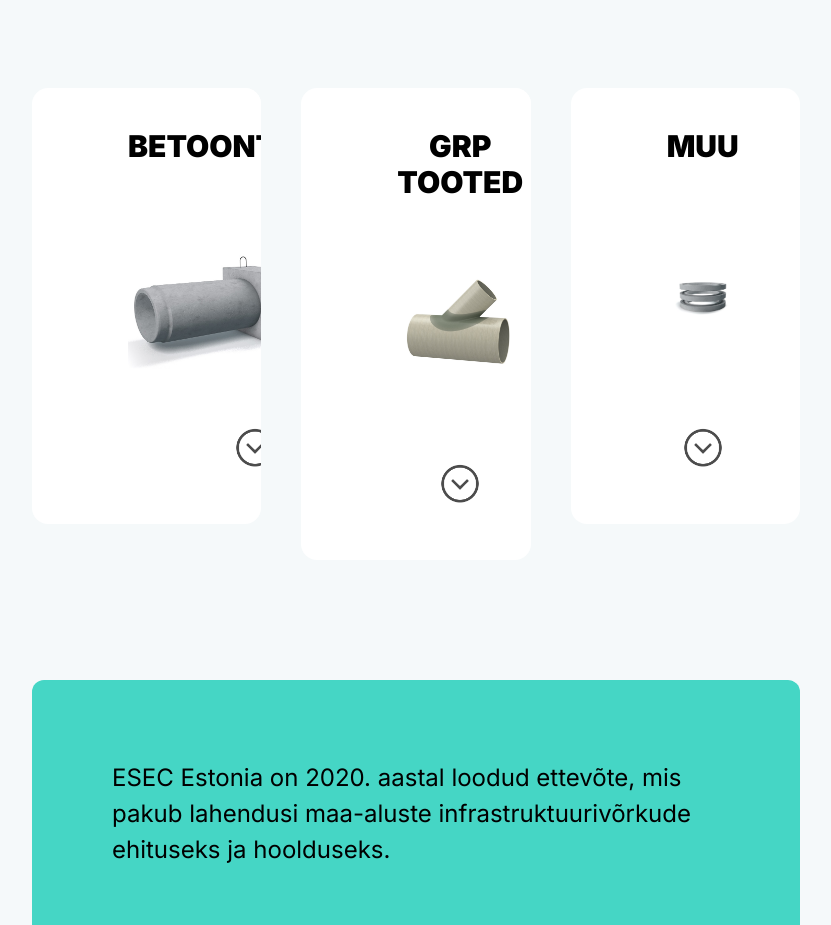
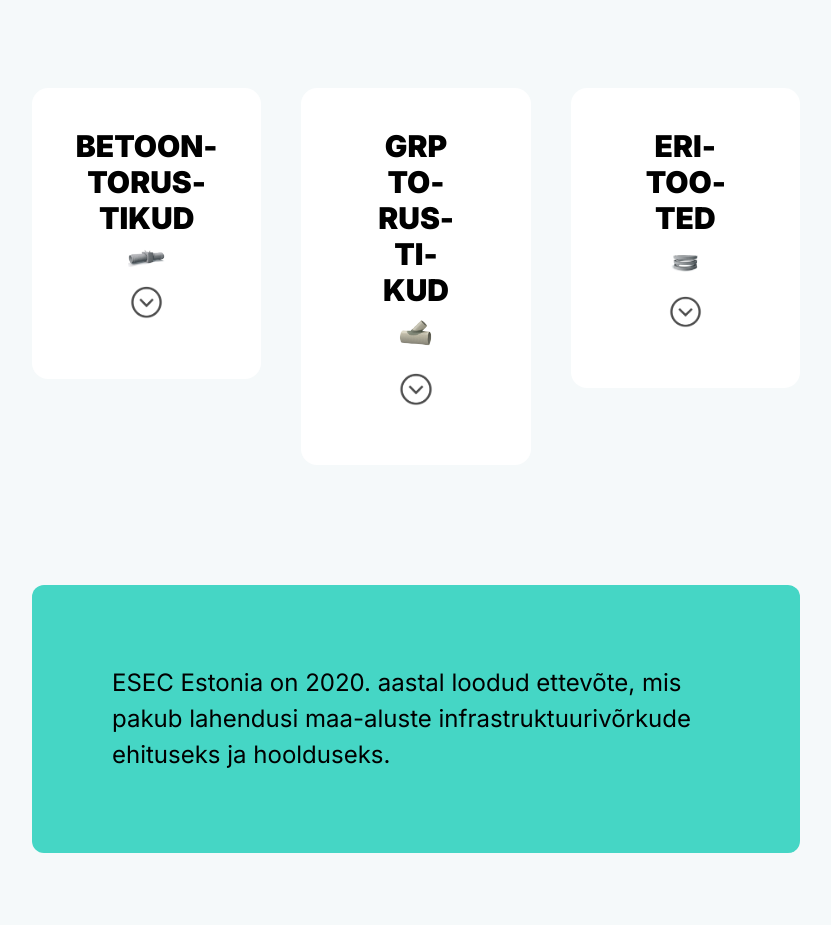
Before and after one commit to mikkpav/esec, a React (Vite) app: page / in a window 1280 px wide. Shown: the part 1540-2465 px from the top of the page, without its empty margins (224-1055 px from the left). Built offline with nearby package versions, Linux system fonts and the light colour scheme.

Commit message:
Product alignment fixes.

```diff
--- a/index.html
+++ b/index.html
@@ -1,5 +1,5 @@
 <!DOCTYPE html>
-<html lang="en">
+<html lang="et">
     <head>
         <meta charset="UTF-8" />
         <link rel="icon" type="image/png+xml" href="/src/assets/esec_icon.png" />
--- a/src/components/ProductCard.tsx
+++ b/src/components/ProductCard.tsx
@@ -18,10 +18,10 @@ export default function ProductCard( { product }: ProductCardProps) {
                 bgColor='bg-white'
                 handleOpen={setOpen}
                 titleChildren={
-                    <div className='flex flex-col gap-4 p-3 md:p-10 bg-white'>
-                        <div className='flex flex-col gap-2'>
-                            <h2 className='font-list-header'>{ product.title }</h2>
-                            <img src={ product.image } className='h-60 object-contain' />
+                    <div className='flex flex-col gap-4 p-3 md:p-10 bg-white w-full'>
+                        <div className='flex flex-col items-center gap-2 w-full'>
+                            <h2 className='font-list-header text-center hyphens-auto'>{ product.title }</h2>
+                            <img src={ product.image } className='w-full max-h-60 object-contain' />
                         </div>
 
                         <img
--- a/src/data/products.ts
+++ b/src/data/products.ts
@@ -30,7 +30,7 @@ const imagesGRPMicro = Object.values(
 
 export const products: Product[] = [
     {
-        title: 'BETOONTOOTED',
+        title: 'BETOON\u00ADTORUSTIKUD',
         description: 'Betoontorud koos kaasnevaga isevoolsetele torustikele. Ehitusmaterjalide valikul konsulteerime ja vajadusel projekteerime vastavalt lähteülesandest parima lahenduse.',
         image: Poogen,
         linkTitle:'www.rbinfra.fi',
@@ -55,7 +55,7 @@ export const products: Product[] = [
         ]
     },
     {
-        title: 'GRP TOOTED',
+        title: 'GRP TORUSTIKUD',
         description: 'ESEC on spetsialiseerunud GRP (klaasplast) toodete pakkumisele Eesti turul - lahendused survesüsteemidele ja kaevevabadele teenustele.',
         image: Wye,
         linkTitle: 'www.amiblu.com',
@@ -80,7 +80,7 @@ export const products: Product[] = [
         ]
     },
     {
-        title: 'MUU',
+        title: 'ERITOOTED',
         description: 'Muud konkurentidelt üle varastatud ROI pumbad.',
         image: Rings,
         linkTitle: '',
```
